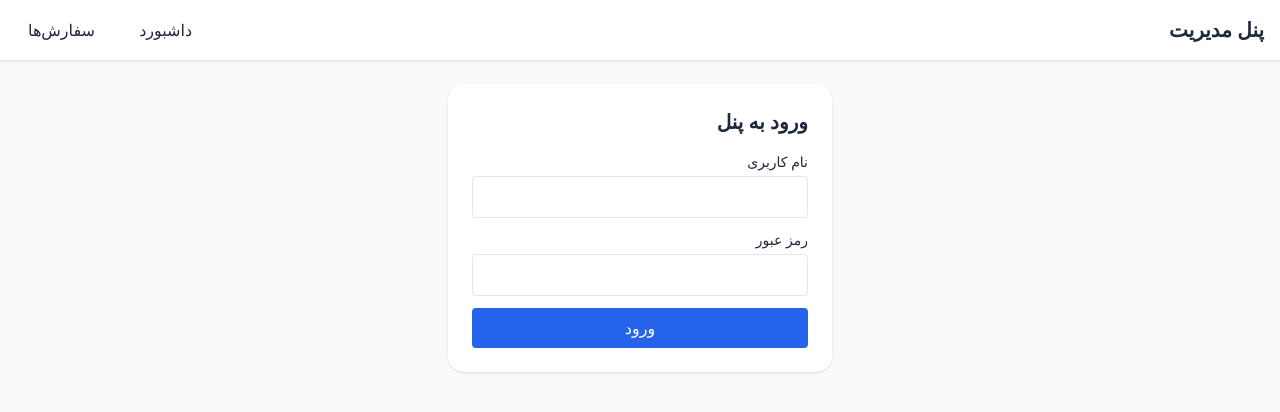
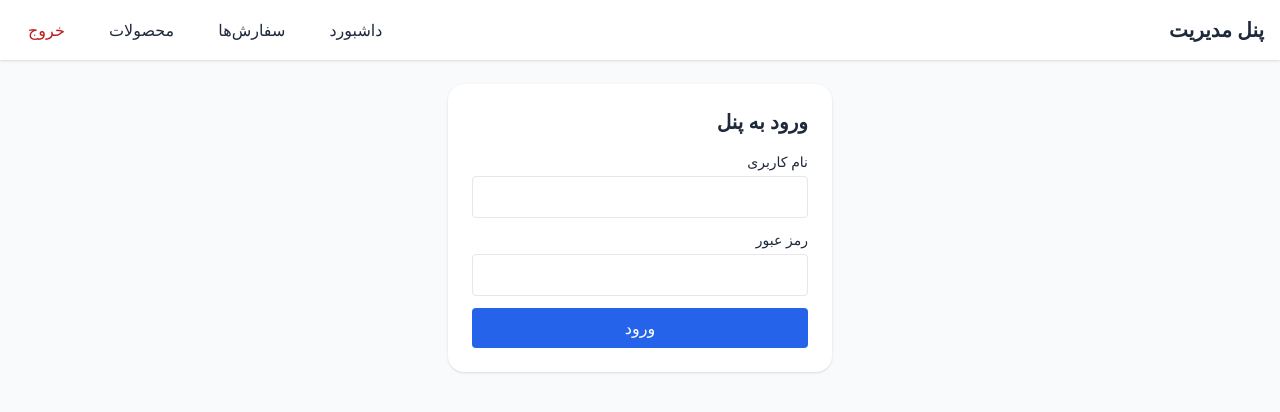
Before and after one commit to rohnox/noxbot, a FastAPI app: page /login in a window 1280 px wide. Shown: the top 412 px of the page. Run offline with FastAPI, Linux system fonts and the light colour scheme; some libraries are stand-ins or nearby versions.

Commit message:
Update base.html

```diff
--- a/admin/templates/base.html
+++ b/admin/templates/base.html
@@ -13,6 +13,8 @@
       <nav class="space-x-4 space-x-reverse">
         <a class="px-3 py-2 rounded hover:bg-slate-100" href="/">داشبورد</a>
         <a class="px-3 py-2 rounded hover:bg-slate-100" href="/orders">سفارش‌ها</a>
+        <a class="px-3 py-2 rounded hover:bg-slate-100" href="/products">محصولات</a>
+        <a class="px-3 py-2 rounded hover:bg-slate-100 text-red-700" href="/logout">خروج</a>
       </nav>
     </div>
   </header>
```
